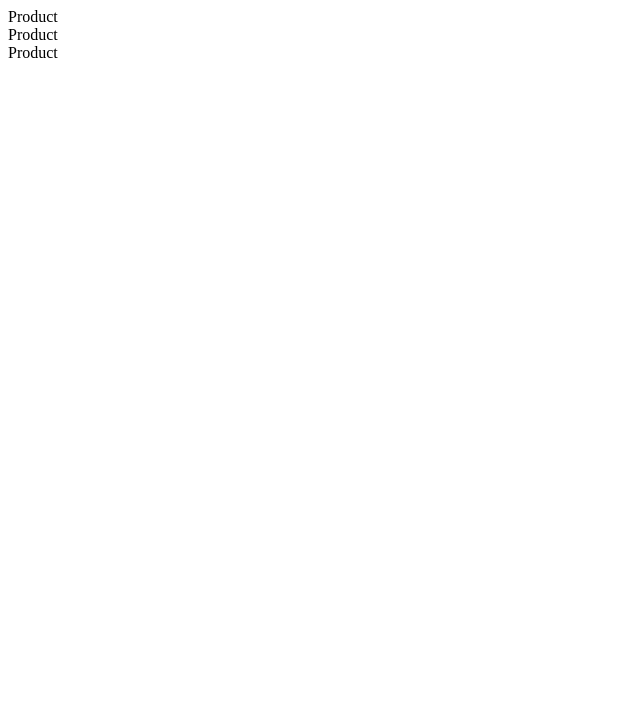
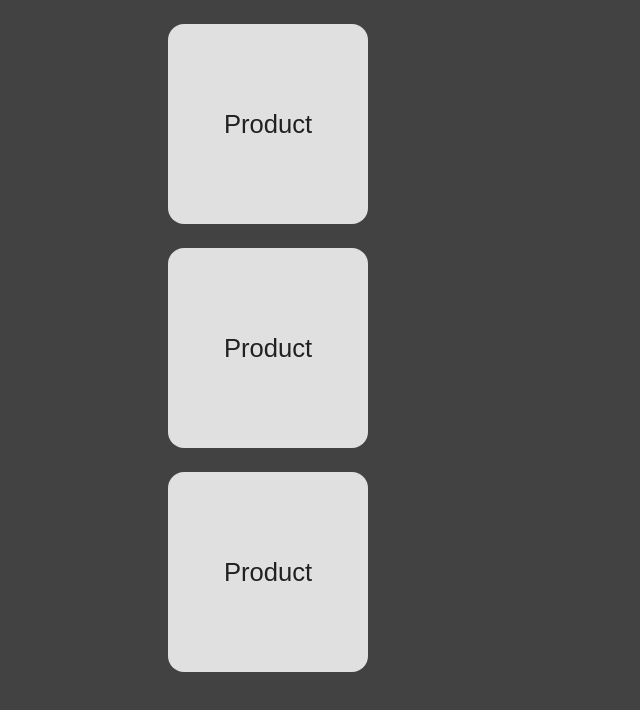
Before and after one commit to Mohsen1105/first-react-app, a React (Create React App) app: page / in a window 1280 px wide. Shown: the top 710 px of the page, without its empty margins (0-640 px from the left). Built offline with nearby package versions, Linux system fonts and the light colour scheme.

Commit message:
css files

```diff
--- a/src/App.js
+++ b/src/App.js
@@ -3,7 +3,7 @@ import Product from "./components/Products"
 
 function App(){
     return(
-    <div id="app" className='container'>
+    <div className='container'>
         <Product/>
         <Product/>
         <Product/>
--- /dev/null
+++ b/src/components/Product.css
@@ -0,0 +1,12 @@
+.product {
+    width: 200px;
+    height: 200px;
+    margin: 1.5rem;
+    display: flex;
+    justify-content: center;
+    align-items: center;
+    font-size: 1.6rem;
+    border-radius: 1rem;
+    background: #e0e0e0;
+    color: #212121;
+}
--- a/src/components/Products.js
+++ b/src/components/Products.js
@@ -1,5 +1,7 @@
+import './Product.css'
+
 function Product(){
-    return <div>Product</div>
+    return <div className='product'>Product</div>
 }
 
 export default Product
--- /dev/null
+++ b/src/index.css
@@ -0,0 +1,18 @@
+
+* {
+    box-sizing: border-box;
+    margin: 0;
+    padding: 0;
+}
+
+body {
+font-family: sans-serif;
+background: #424242;
+color: #ffffff;
+}
+
+.container {
+width: 80%;
+padding: 0 1rem;
+margin: 0 auto;
+}
--- a/src/index.js
+++ b/src/index.js
@@ -2,6 +2,7 @@
 //import React from 'react'
 import ReactDOM from 'react-dom'
 import App from './App'
+import './index.css'
 
 // 1
 // const element = React.createElement(
```
